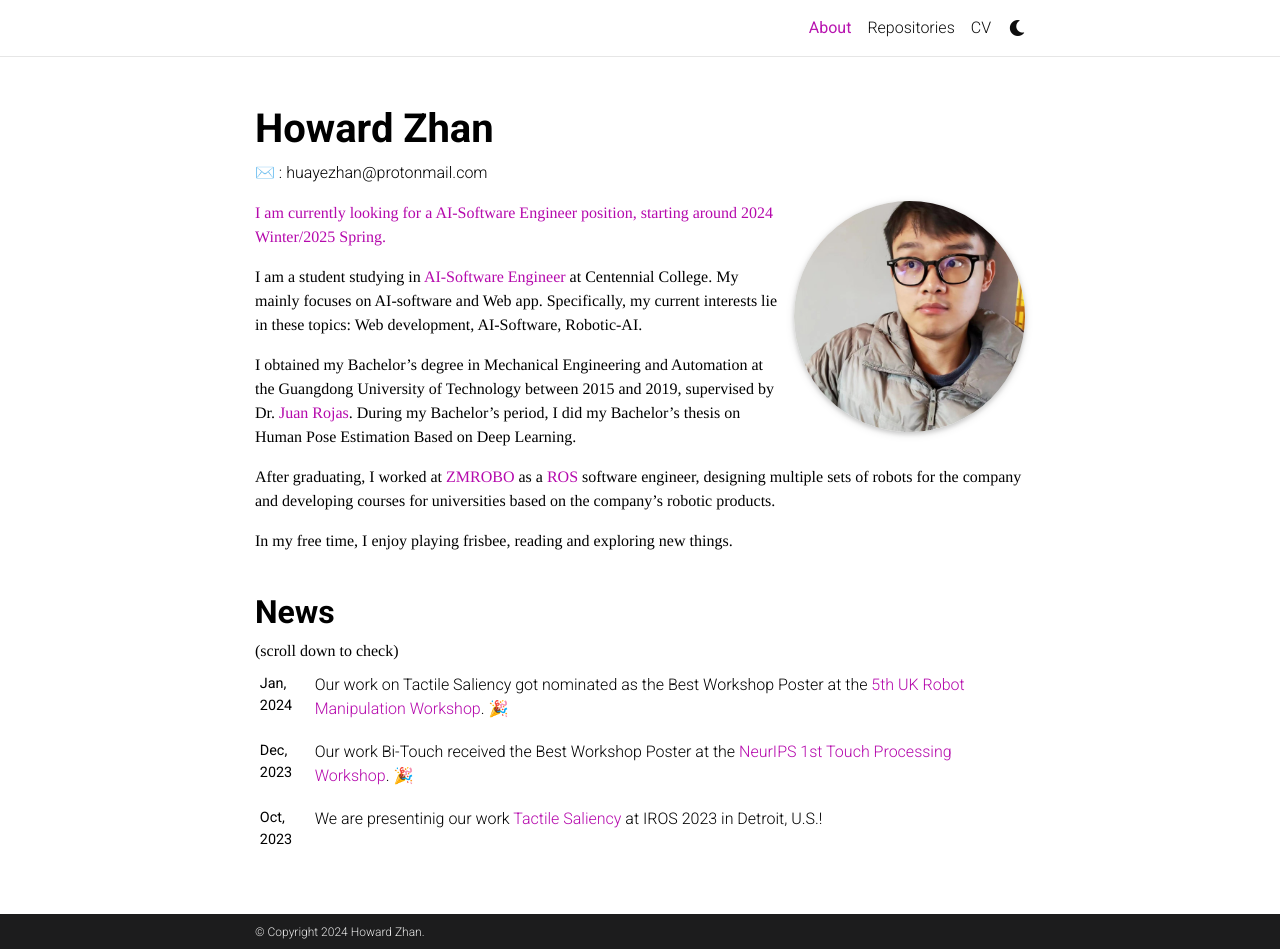
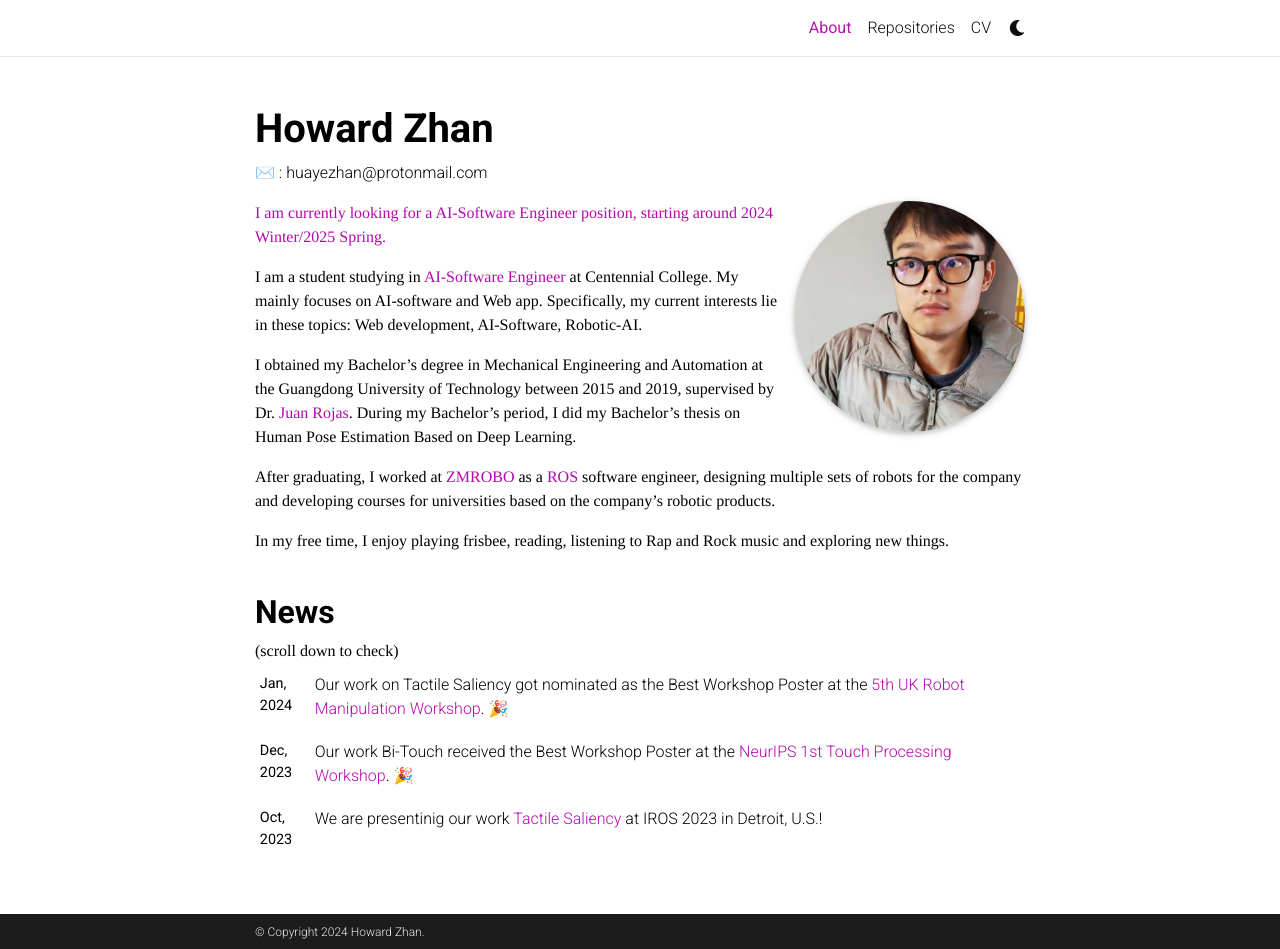
Before and after one commit to huayezhan/resume, a Jekyll site: the page built from _pages/about.md, in a window 1280 px wide and 949 px high. Built offline with Jekyll 4.4.1, drawn with Linux system fonts in a browser that asks for light colours; emoji names are drawn with the system emoji font; comment, search, counter and statistics services are not loaded; a style sheet for code colours, icons or effects is not loaded.

Commit message:
aboutpage-updated

```diff
--- a/_pages/about.md
+++ b/_pages/about.md
@@ -24,4 +24,4 @@ I obtained my Bachelor's degree in Mechanical Engineering and Automation at the
 
 After graduating, I worked at [ZMROBO](https://www.zmrobo.com/) as a [ROS](https://www.ros.org/) software engineer, designing multiple sets of robots for the company and developing courses for universities based on the company's robotic products.
 
-In my free time, I enjoy playing frisbee, reading and exploring new things.
+In my free time, I enjoy playing frisbee, reading, listening to Rap and Rock music and exploring new things.
```
